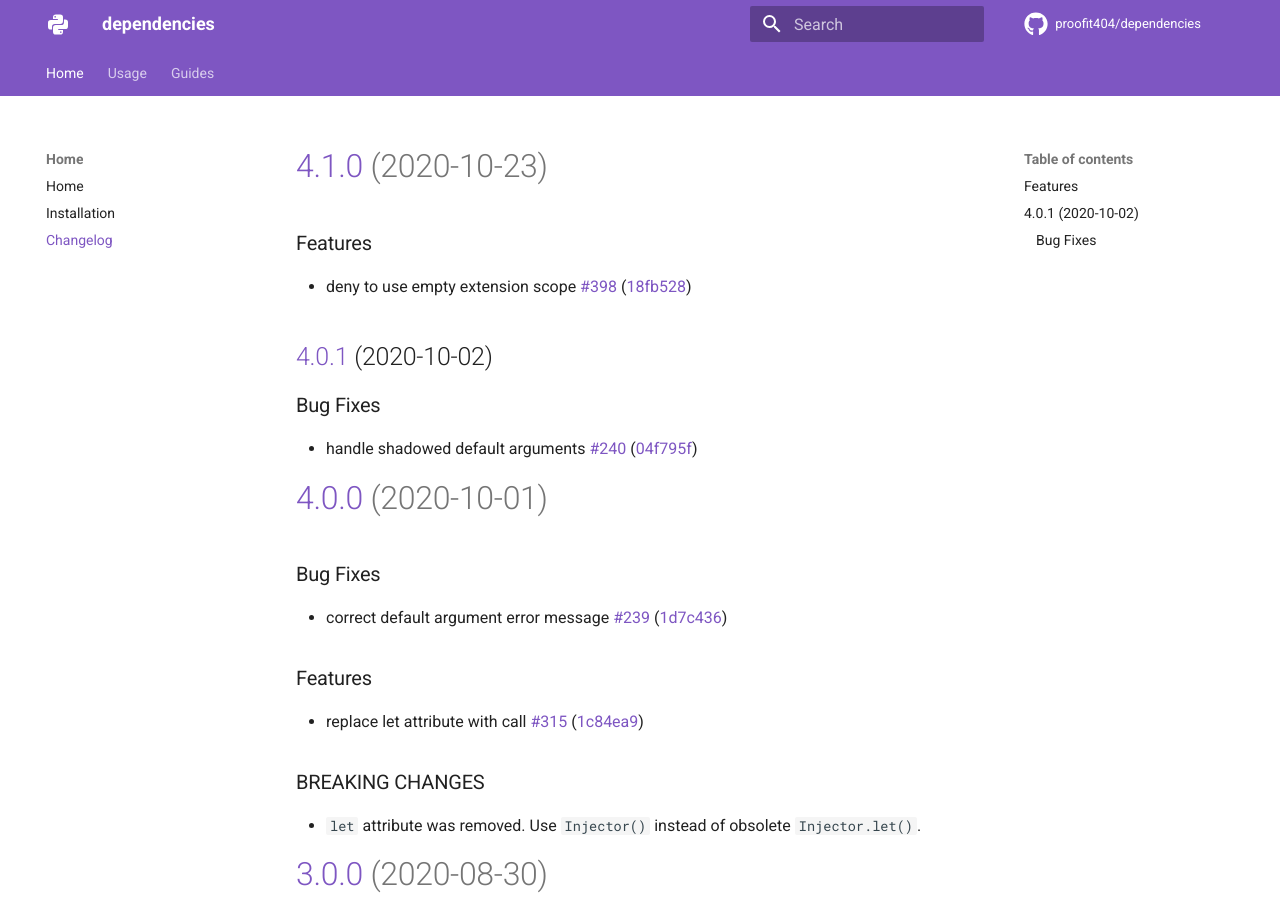
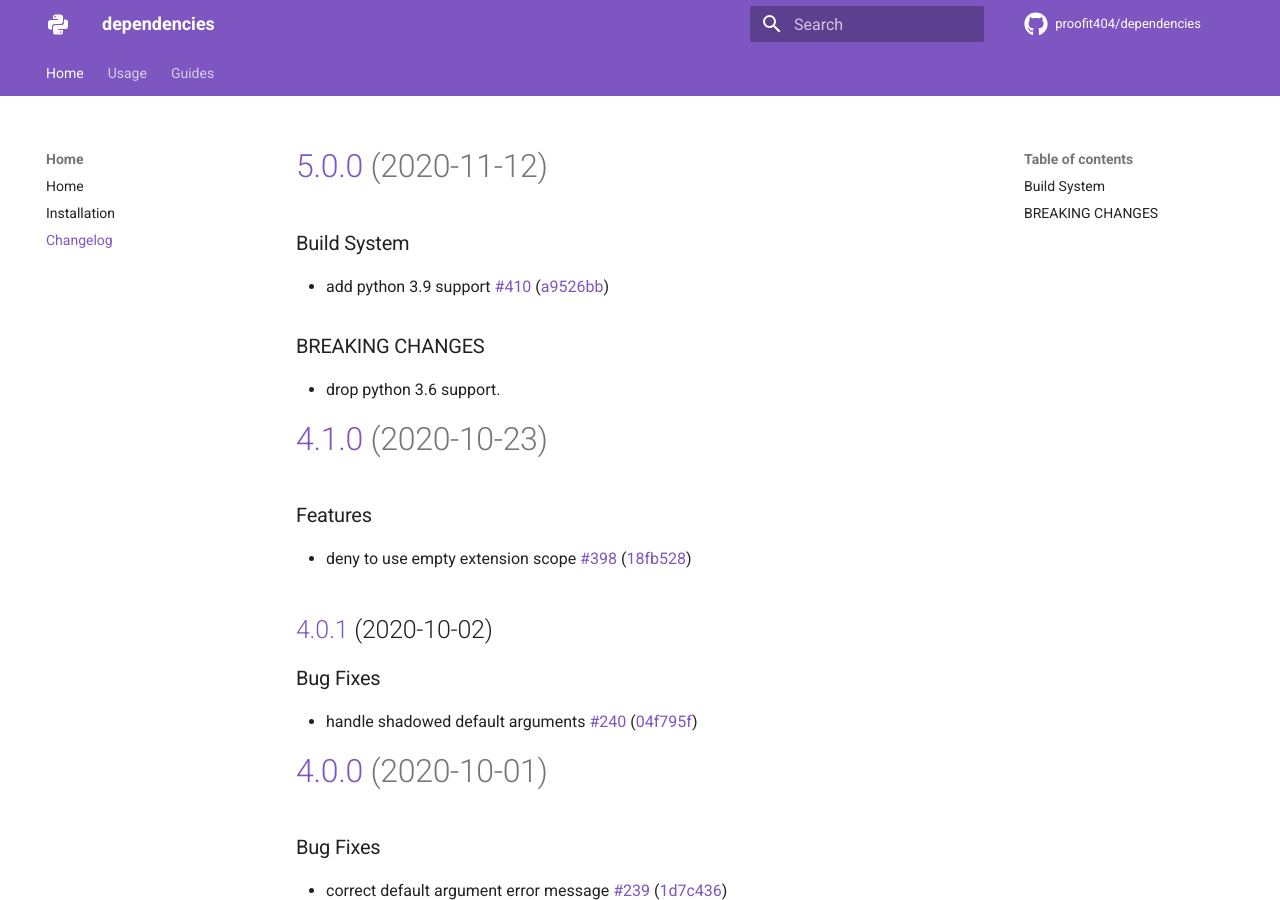
Before and after one commit to proofit404/dependencies, an MkDocs documentation site: the page built from docs/changelog.md, in a window 1280 px wide and 900 px high. Built offline with MkDocs 1.6.1 and Material for MkDocs 9.7.7, drawn with Linux system fonts in a browser that asks for light colours; comment, search, counter and statistics services are not loaded.

Commit message:
chore(release): 5.0.0 [skip ci]
# [5.0.0](https://github.com/proofit404/dependencies/compare/4.1.0...5.0.0) (2020-11-12)

### Build System

* add python 3.9 support [#410](https://github.com/proofit404/dependencies/issues/410) ([a9526bb](https://github.com/proofit404/dependencies/commit/a9526bbb237a6a143a18e47ed4dc27e08fa7b049))

### BREAKING CHANGES

* drop python 3.6 support.

```diff
--- a/docs/changelog.md
+++ b/docs/changelog.md
@@ -1,3 +1,15 @@
+# [5.0.0](https://github.com/proofit404/dependencies/compare/4.1.0...5.0.0) (2020-11-12)
+
+### Build System
+
+- add python 3.9 support
+  [#410](https://github.com/proofit404/dependencies/issues/410)
+  ([a9526bb](https://github.com/proofit404/dependencies/commit/a9526bbb237a6a143a18e47ed4dc27e08fa7b049))
+
+### BREAKING CHANGES
+
+- drop python 3.6 support.
+
 # [4.1.0](https://github.com/proofit404/dependencies/compare/4.0.1...4.1.0) (2020-10-23)
 
 ### Features
--- a/pyproject.toml
+++ b/pyproject.toml
@@ -15,7 +15,7 @@
 ]
 readme = "docs/index.md"
 repository = "https://github.com/proofit404/dependencies/"
-version = "4.1.0"
+version = "5.0.0"
 
 [tool.poetry.dependencies]
 python = "~3.7 || ~3.8 || ~3.9"
```
